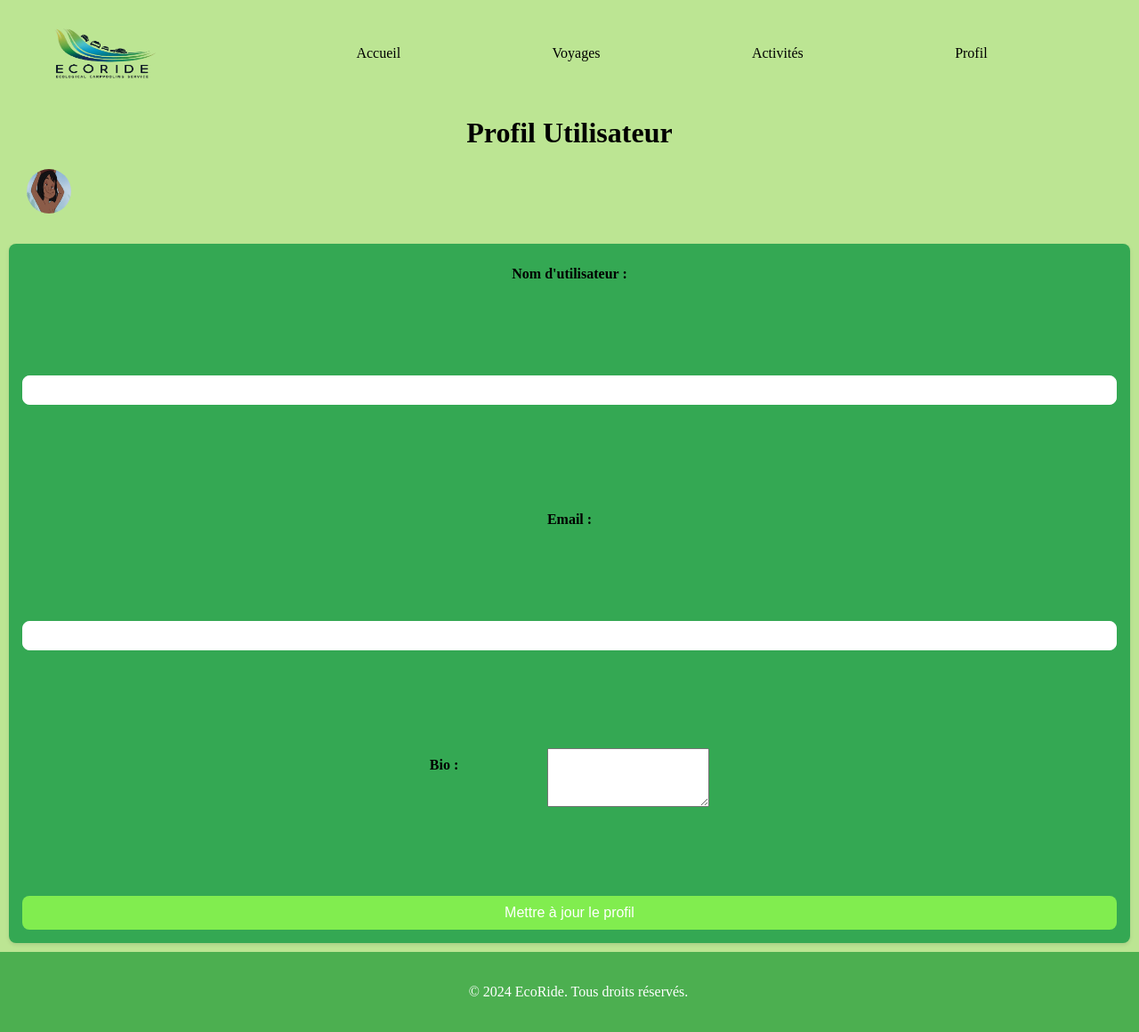
After one commit to Alyaesub/Ecoride, a PHP site: page /profilUtilisateur.php in a window 1280 px wide. The commit adds this page. Shown: the whole page at 89% size. Run offline with PHP 8.4, Linux system fonts and the light colour scheme.

Commit message:
add profile user and sass

```diff
--- a/index.php
+++ b/index.php
@@ -4,7 +4,7 @@
 <head>
     <meta charset="UTF-8">
     <meta name="viewport" content="width=device-width, initial-scale=1.0">
-    <title>EcoRide</title>
+    <title>Accueil EcoRide</title>
     <link rel="stylesheet" href="styles\css\main.css">
 </head>
 
@@ -16,11 +16,11 @@
                 <li><a href="index.php">Accueil</a></li>
                 <li><a href="FormeCovoit.php">Voyages</a></li>
                 <li><a href="">Activités</a></li>
-                <li><a href="">Profil</a></li>
+                <li><a href="profilUtilisateur.php">Profil</a></li>
             </ul>
         </nav>
         <div class="login">
-            <button class="buttonlog" id="btn-log">Connectez vous</button>
+            <a href="profilUtilisateur.php" class="buttonlog" id="btn-log">Connectez-vous</a>
         </div>
     </header>
 
--- a/php/header.php
+++ b/php/header.php
@@ -5,7 +5,7 @@
             <li><a href="index.php">Accueil</a></li>
             <li><a href="FormeCovoit.php">Voyages</a></li>
             <li><a href="">Activités</a></li>
-            <li><a href="">Profil</a></li>
+            <li><a href="profilUtilisateur.php">Profil</a></li>
         </ul>
     </nav>
 </header>
--- /dev/null
+++ b/php/profil.php
@@ -0,0 +1,34 @@
+<!DOCTYPE html>
+<html lang="fr">
+
+<head>
+  <meta charset="UTF-8">
+  <meta name="viewport" content="width=device-width, initial-scale=1.0">
+  <title>Profil Utilisateur</title>
+  <link rel="stylesheet" href="styles\css\main.css">
+</head>
+
+<body>
+  <div class="profile-container">
+    <h1>Profil Utilisateur</h1>
+    <div class="profile-picture">
+      <img src="assets\mowgli-personnage-livre-jungle-10.jpg" alt="Photo de profil">
+    </div>
+    <form class="formulaire" id="profileForm">
+      <label for="username">Nom d'utilisateur :</label>
+      <input type="text" id="username" name="username" required>
+
+      <label for="email">Email :</label>
+      <input type="email" id="email" name="email" required>
+
+      <label for="bio">Bio :</label>
+      <textarea id="bio" name="bio" rows="4"></textarea>
+
+      <button type="submit">Mettre à jour le profil</button>
+    </form>
+  </div>
+
+  <script src="script.js"></script>
+</body>
+
+</html>
--- /dev/null
+++ b/profilUtilisateur.php
@@ -0,0 +1,29 @@
+<!DOCTYPE html>
+<html lang="en">
+
+<head>
+  <meta charset="UTF-8">
+  <meta name="viewport" content="width=device-width, initial-scale=1.0">
+  <title>Formulaire Covoiturage</title>
+  <link rel="stylesheet" href="styles\css\main.css">
+</head>
+
+<body>
+  <header>
+    <?php
+    include 'php/header.php';
+    ?>
+  </header>
+  <main>
+    <?php
+    include 'php\profil.php';
+    ?>
+  </main>
+  <footer>
+    <?php
+    include 'php/footer.php';
+    ?>
+  </footer>
+</body>
+
+</html>
--- a/styles/css/main.css
+++ b/styles/css/main.css
@@ -129,7 +129,19 @@
 }
 @media (min-width: 768px) {
   .buttonlog {
-    width: 80px;
+    display: inline-block;
+    padding: 5px 10px;
+    background-color: #007BFF;
+    color: white;
+    text-decoration: none;
+    border-radius: 5px;
+    text-align: center;
+    font-family: Arial, sans-serif;
+    font-size: 10px;
+    cursor: pointer;
+  }
+  .buttonlog:hover {
+    background-color: #0056b3;
   }
 }
 @media (max-width: 768px) {
@@ -428,4 +440,13 @@
   form button:hover {
     background-color: #4da6ff;
   }
+}
+.profile-container h1 {
+  text-align: center;
+}
+.profile-container .profile-picture img {
+  margin-left: 30px;
+  width: 50px;
+  height: 50px;
+  border-radius: 50%;
 }/*# sourceMappingURL=main.css.map */
--- a/styles/sass/_button.scss
+++ b/styles/sass/_button.scss
@@ -9,8 +9,21 @@
 
  ////////////////////// Code desktop ///////////////////////////
 @media (min-width: 768px) {
-    .buttonlog {
-        width: 80px;
-    }
+            .buttonlog {
+                display: inline-block;
+                padding: 5px 10px;
+                background-color: #007BFF;
+                color: white;
+                text-decoration: none;
+                border-radius: 5px;
+                text-align: center;
+                font-family: Arial, sans-serif;
+                font-size: 10px;
+                cursor: pointer;
+            }
+
+            .buttonlog:hover {
+                background-color: #0056b3;
+            }
 }
 ////////////////////////////////////////////////////////////
--- /dev/null
+++ b/styles/sass/_profil-users.scss
@@ -0,0 +1,13 @@
+.profile-container {
+  h1{
+    text-align: center;
+  }
+  .profile-picture {
+    img {
+      margin-left: 30px;
+      width: 50px;
+      height: 50px;
+      border-radius: 50%;
+    }
+  }
+}
--- a/styles/sass/main.scss
+++ b/styles/sass/main.scss
@@ -7,3 +7,4 @@
 @import 'search-bar';
 @import 'section-pubs-covoit';
 @import 'formulaire';
+@import 'profil-users';
```
Also changed, not shown: sql/bddEcorideUtilisateur.sql (+17 -17 lines), README.md, assets/mowgli-personnage-livre-jungle-10.jpg (added), 2 other files.
